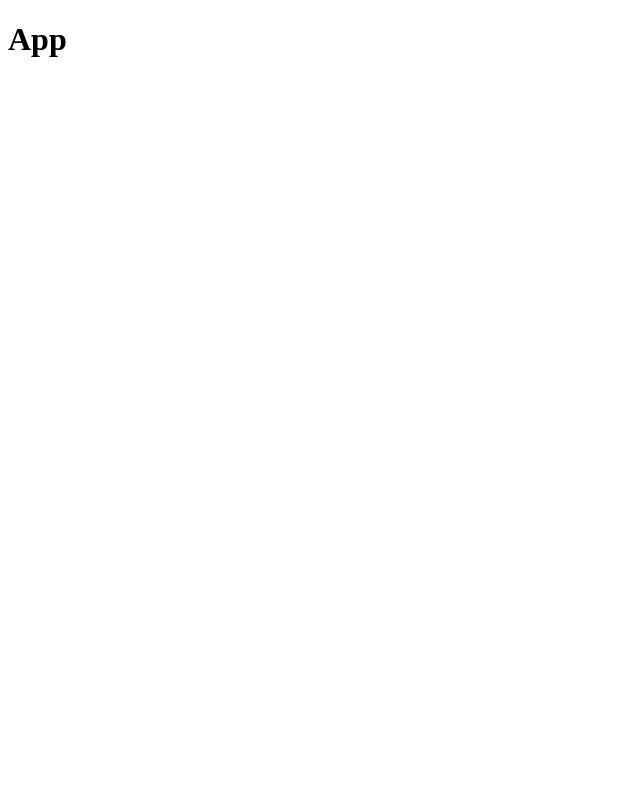
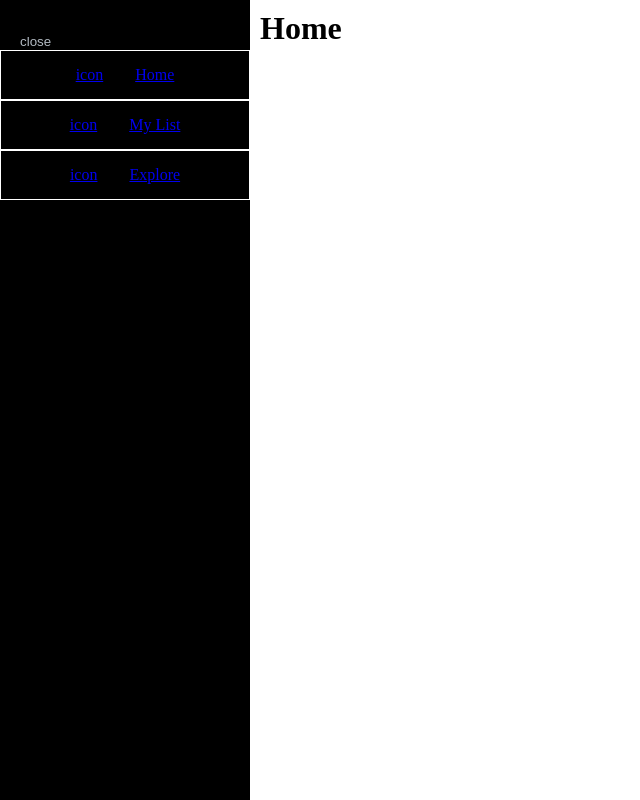
Before and after one commit to ye-james/Scene-It, a React app: page / in a window 1280 px wide. Shown: the whole page, without its empty margins (0-640 px from the left). Built offline with nearby package versions, Linux system fonts and the light colour scheme.

Commit message:
Add expandable sidebar

```diff
--- /dev/null
+++ b/client/components/Nav.js
@@ -0,0 +1,32 @@
+import React, { useState } from "react";
+import { NavLink } from "react-router-dom";
+import { Navdata } from "./Navdata";
+
+const Nav = () => {
+  const [open, setOpen] = useState(true);
+
+  const toggleOpen = () => {
+    setOpen(!open);
+  };
+
+  return (
+    <nav className={open ? "nav" : "navClosed"}>
+      <button className="menuBtn" onClick={toggleOpen}>
+        {open ? "close" : "open"}
+      </button>
+      <ul className="nav-list">
+        {Navdata.map((item, key) => {
+          return (
+            <NavLink className="nav-item" key={key} to={item.link}>
+              <div className="nav-icon">icon</div>
+              <div className={open ? "linkText" : "linkTextClosed"}>
+                {item.title}
+              </div>
+            </NavLink>
+          );
+        })}
+      </ul>
+    </nav>
+  );
+};
+export default Nav;
--- /dev/null
+++ b/client/components/Navdata.js
@@ -0,0 +1,19 @@
+import React from "react";
+
+export const Navdata = [
+  {
+    title: "Home",
+    //icon:'
+    link: "/",
+  },
+  {
+    title: "My List",
+    //icon:'
+    link: "/my-list",
+  },
+  {
+    title: "Explore",
+    //icon:'
+    link: "/explore",
+  },
+];
--- a/client/index.js
+++ b/client/index.js
@@ -1,7 +1,15 @@
+import React from "react";
 import { createRoot } from "react-dom/client";
+import { BrowserRouter } from "react-router-dom";
 import App from "./src/App";
 import "./index.scss";
 
 const container = document.getElementById("app");
 const root = createRoot(container);
-root.render(<App />);
+root.render(
+  <React.StrictMode>
+    <BrowserRouter>
+      <App />
+    </BrowserRouter>
+  </React.StrictMode>
+);
--- a/client/index.scss
+++ b/client/index.scss
@@ -1,3 +1,67 @@
-.app {
-  font-size: 2rem;
+*,
+*::before,
+*::after {
+  margin: 0;
+  padding: 0;
+  box-sizing: border-box;
 }
+
+.App {
+  display: flex;
+}
+main {
+  padding: 10px;
+}
+
+.nav {
+  height: 100vh;
+  width: 250px;
+  transition: width 0.3s ease-in-out;
+  background-color: #000;
+  color: white;
+  padding-top: 2rem;
+}
+
+.navClosed {
+  composes: nav;
+  transition: width 0.3s ease-in-out;
+  height: 100vh;
+  width: 60px;
+  padding-top: 2rem;
+  background-color: #000;
+}
+.nav-list {
+  height: auto;
+  width: 100%;
+}
+
+.nav-list .nav-item {
+  width: 100%;
+  height: 50px;
+  border: 1px solid #fff;
+  display: flex;
+  flex-direction: row;
+  gap: 1rem;
+  justify-content: center;
+  align-items: center;
+  cursor: pointer;
+}
+
+.linkText {
+  padding-left: 16px;
+}
+.linkTextClosed {
+  composes: linkText;
+  display: none;
+}
+
+.menuBtn {
+  align-self: center;
+  align-self: flex-start;
+  justify-self: flex-end;
+  color: #b2bac2;
+  background-color: transparent;
+  border: none;
+  cursor: pointer;
+  padding-left: 20px;
+}
--- a/client/src/App.js
+++ b/client/src/App.js
@@ -1,7 +1,20 @@
 import React from "react";
+import { BrowserRouter, Routes, Route } from "react-router-dom";
+import Nav from "../components/Nav";
 
 const App = () => {
-  return <h1 class="app">App</h1>;
+  return (
+    <div className="App">
+      <Nav />
+      <main>
+        <Routes>
+          <Route path="/" element={<h1>Home</h1>} />
+          <Route path="/my-list" element={<h1>My List</h1>} />
+          <Route path="/explore" element={<h1>Explore</h1>} />
+        </Routes>
+      </main>
+    </div>
+  );
 };
 
 export default App;
--- a/package.json
+++ b/package.json
@@ -18,7 +18,8 @@
     "express": "^4.18.2",
     "node-fetch": "^2.6.9",
     "react": "^18.2.0",
-    "react-dom": "^18.2.0"
+    "react-dom": "^18.2.0",
+    "react-router-dom": "^6.10.0"
   },
   "devDependencies": {
     "@babel/core": "^7.21.4",
--- a/webpack.config.js
+++ b/webpack.config.js
@@ -40,4 +40,7 @@ module.exports = {
   resolve: {
     extensions: [".js", ".jsx"],
   },
+  devServer: {
+    hot: true,
+  },
 };
```
